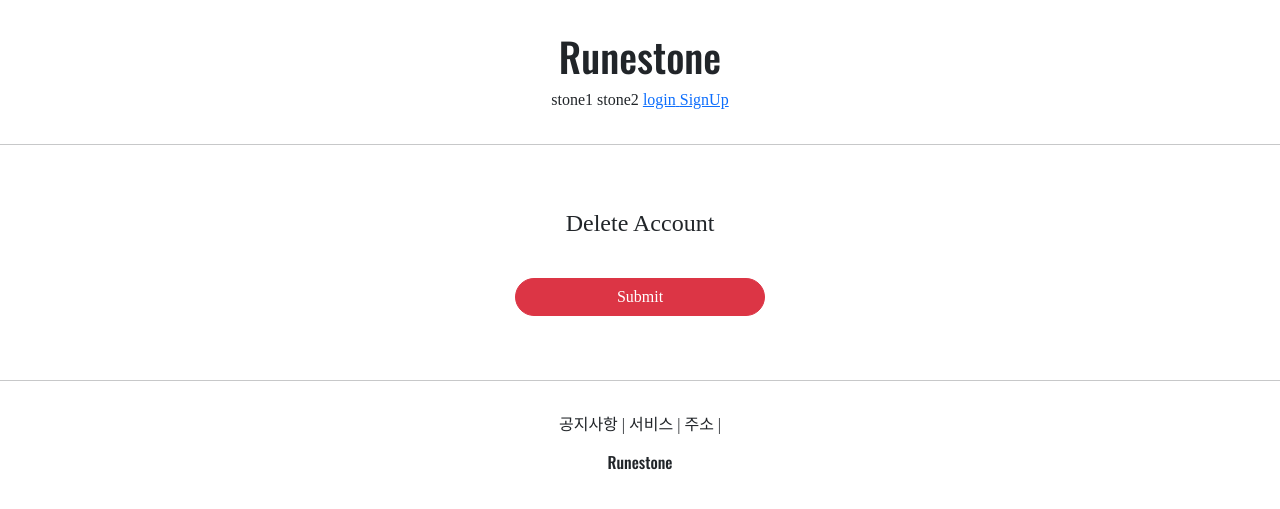
After one commit to foxrainswap/Django_pinterest, a Django app: template accountapp/templates/accountapp/delete.html in a window 1280 px wide. The commit adds this page. Shown: the top 509 px of the page. Run offline with Django 3.2, Linux system fonts and the light colour scheme; the template is opened without the code that fills it, so the values that code supplies are empty; some libraries are stand-ins or nearby versions; some web fonts are replaced.

Commit message:
DeleteView기반 회원탈퇴 구현

```diff
--- /dev/null
+++ b/accountapp/templates/accountapp/delete.html
@@ -0,0 +1,15 @@
+{% extends 'base.html' %}
+{% load bootstrap4 %}
+
+{% block content %}
+<div style="text-align:center; max-width:500px; margin: 4rem auto;">
+    <div class="mb-4">
+        <h4>Delete Account</h4>
+    </div>
+    <form action="{% url 'accountapp:delete' pk=user.pk %}" method='post'>
+        {% csrf_token %}
+        <input type="submit" class="btn btn-danger rounded-pill col-6 mt-3">
+    </form>
+</div>
+
+{% endblock %}
--- a/accountapp/urls.py
+++ b/accountapp/urls.py
@@ -1,5 +1,5 @@
 from django.urls import path
-from accountapp.views import hello_world, AccountCreateView, AccountDetailView, AccountUpdateView
+from accountapp.views import hello_world, AccountCreateView, AccountDetailView, AccountUpdateView, AccountDeleteView
 from django.contrib.auth.views import LogoutView, LoginView
 
 
@@ -13,7 +13,7 @@ urlpatterns =[
 
     path("detail/<int:pk>", AccountDetailView.as_view(), name="detail"),
     path("update/<int:pk>", AccountUpdateView.as_view(), name="update"),
-
+    path("delete/<int:pk>", AccountDeleteView.as_view(), name = "delete"),
 
     path("create/", AccountCreateView.as_view(), name="create"),
 
--- a/templates/header.html
+++ b/templates/header.html
@@ -8,6 +8,9 @@
         {% if not user.is_authenticated %}
         <a href="{% url 'accountapp:login' %}?next={{ request.path }}">
             <span>login</span>
+        </a>
+        <a href="{% url 'accountapp:create' %}">
+            <span>SignUp</span>
         </a>
         {% else %}
         <a href="{% url 'accountapp:detail' pk=user.pk %}">
```
Also changed, not shown: accountapp/templates/accountapp/detail.html (+5 -2 lines), accountapp/views.py (+6 -1 lines).
